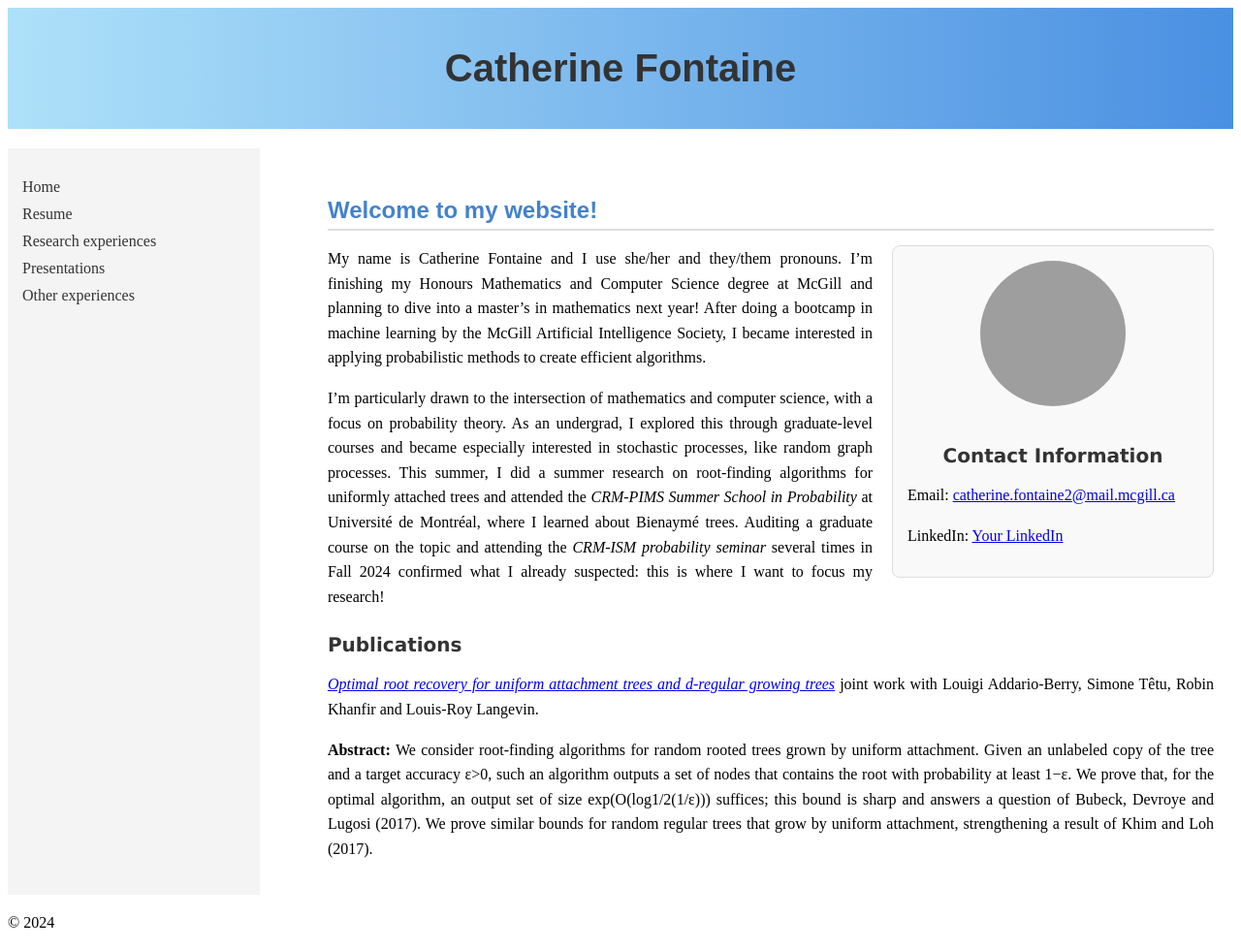
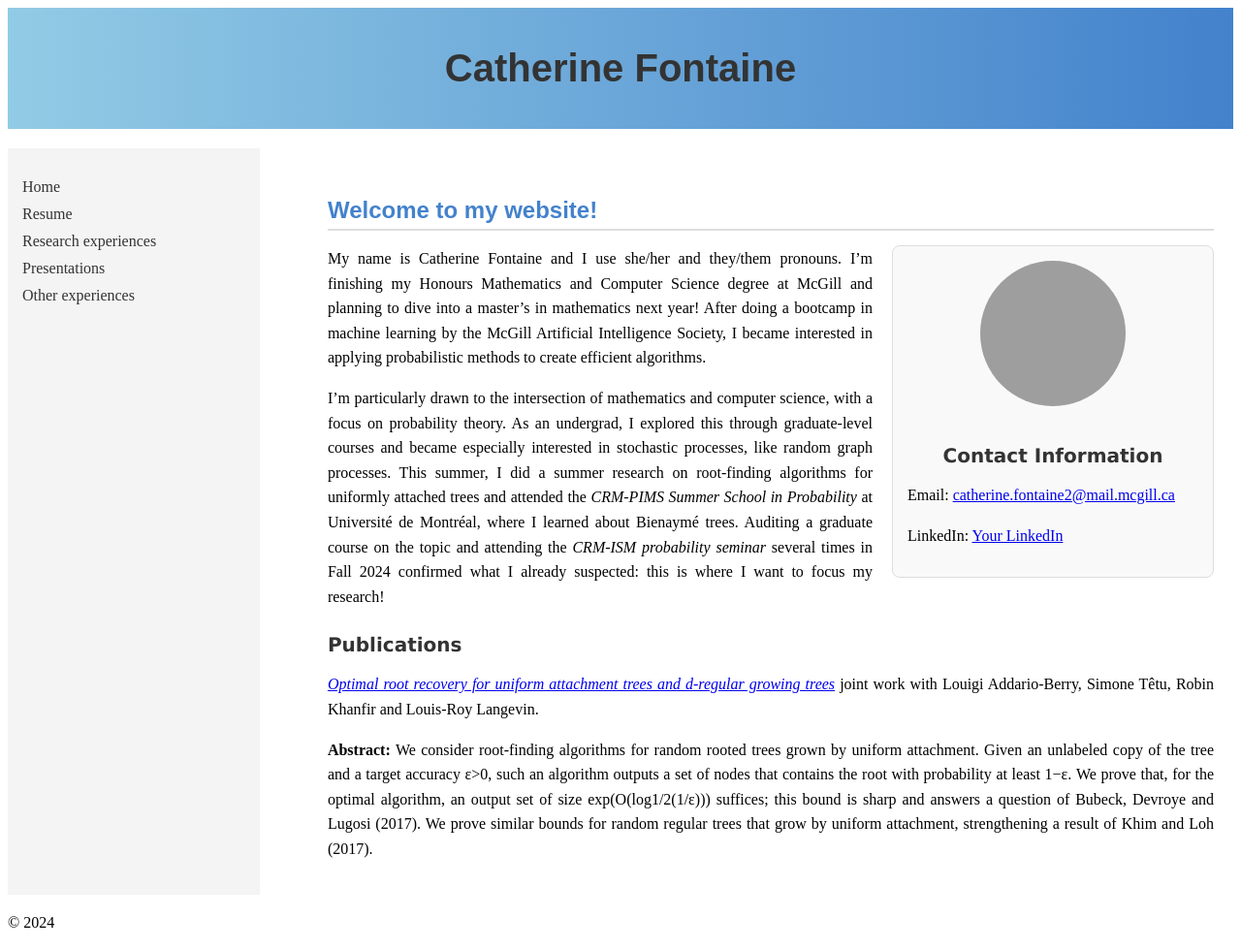
Before and after one commit to CatherineFontaine/CatherineFontaine.github.io, a Jekyll site: the page built from index.md, in a window 1280 px wide. Shown: the whole page at 97% size. Built offline with Jekyll 4.4.1, drawn with Linux system fonts in a browser that asks for light colours; grey boxes are pictures that could not be loaded.

Commit message:
Update style.css

```diff
--- a/assets/css/style.css
+++ b/assets/css/style.css
@@ -100,7 +100,7 @@ h4, h5, h6 {
 }
 
 header {
-    background: linear-gradient(to right, #aee1f9, #4a90e2); /* Light blue to a deeper blue */
+    background: linear-gradient(to right, #92CBE5, #4382CC); /* Light blue to a deeper blue */
     color: #333; /* Text color for contrast */
     text-align: center;
     padding: 40px 0;
```
